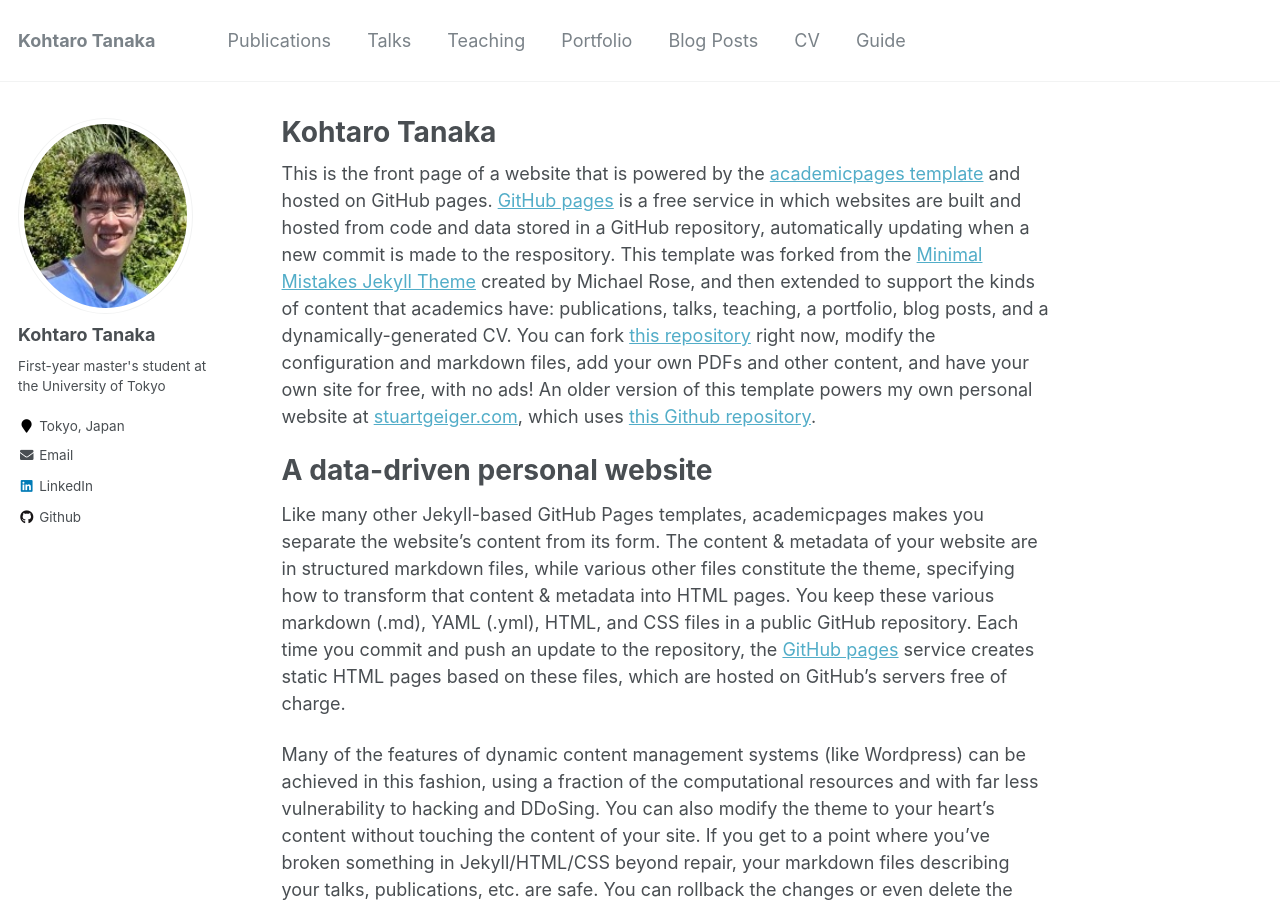
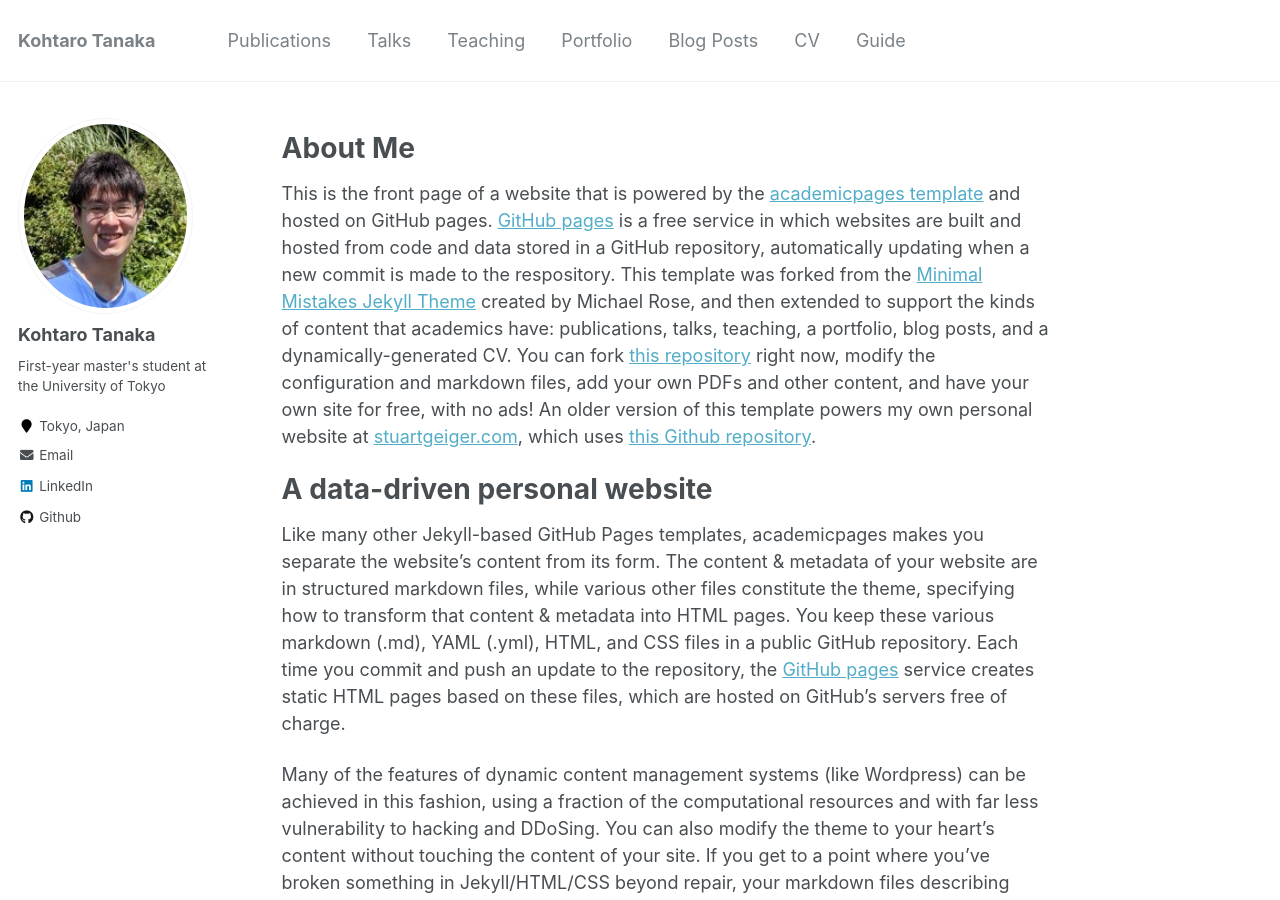
Before and after one commit to kohtaro246/kohtaro246.github.io, a Jekyll site: the page built from _pages/about.md, in a window 1280 px wide and 900 px high. Built offline with Jekyll 4.4.1, drawn with Linux system fonts in a browser that asks for light colours.

Commit message:
Update about.md

```diff
--- a/_pages/about.md
+++ b/_pages/about.md
@@ -1,6 +1,6 @@
 ---
 permalink: /
-title: "Kohtaro Tanaka"
+title: ""
 excerpt: "About me"
 author_profile: true
 redirect_from:
@@ -8,6 +8,8 @@ redirect_from:
   - /about.html
 ---
 
+About Me
+======
 This is the front page of a website that is powered by the [academicpages template](https://github.com/academicpages/academicpages.github.io) and hosted on GitHub pages. [GitHub pages](https://pages.github.com) is a free service in which websites are built and hosted from code and data stored in a GitHub repository, automatically updating when a new commit is made to the respository. This template was forked from the [Minimal Mistakes Jekyll Theme](https://mmistakes.github.io/minimal-mistakes/) created by Michael Rose, and then extended to support the kinds of content that academics have: publications, talks, teaching, a portfolio, blog posts, and a dynamically-generated CV. You can fork [this repository](https://github.com/academicpages/academicpages.github.io) right now, modify the configuration and markdown files, add your own PDFs and other content, and have your own site for free, with no ads! An older version of this template powers my own personal website at [stuartgeiger.com](http://stuartgeiger.com), which uses [this Github repository](https://github.com/staeiou/staeiou.github.io).
 
 A data-driven personal website
```
